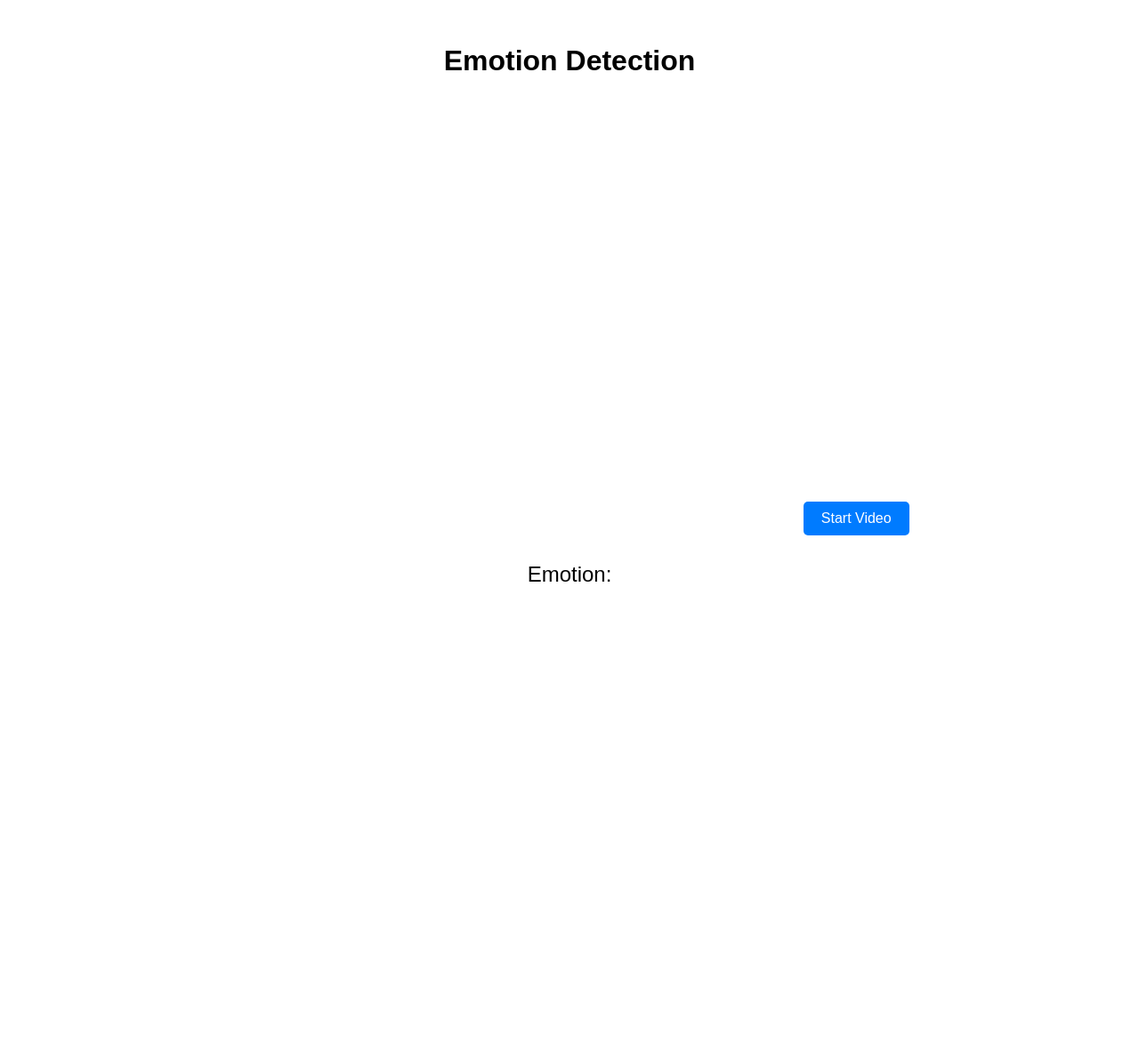
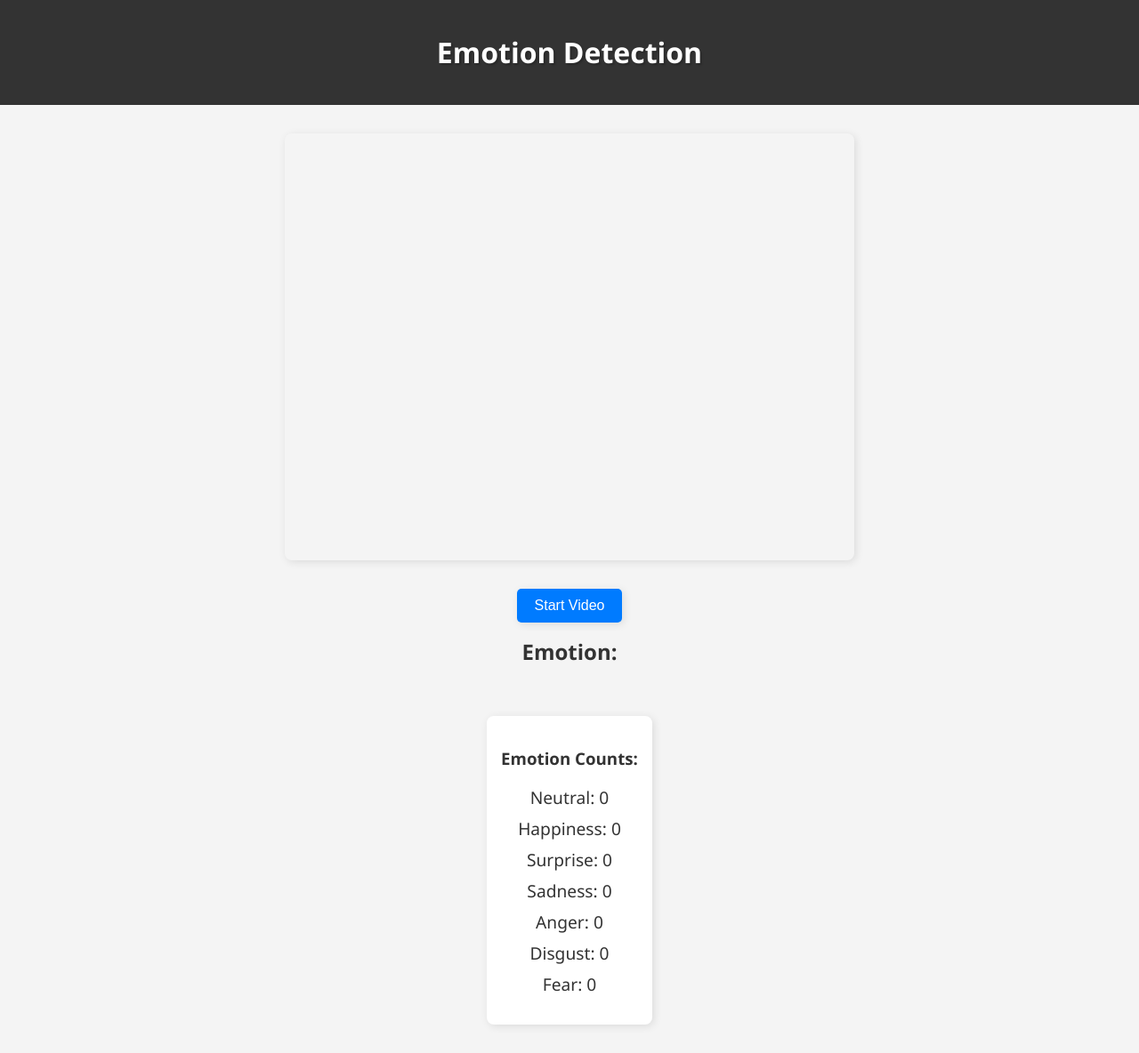
Before and after one commit to UMAIRAHMED-111/EmotionDetectionCNN-WebApp, a Flask app: page / in a window 1280 px wide. Shown: the whole page at 89% size. Before the commit the page ends 654 px from the top, so only its background shows below. Run offline with Flask 3, Linux system fonts and the light colour scheme.

Commit message:
Update index.html

```diff
--- a/templates/index.html
+++ b/templates/index.html
@@ -1,5 +1,6 @@
 <!DOCTYPE html>
 <html lang="en">
+
 <head>
     <meta charset="UTF-8">
     <meta http-equiv="X-UA-Compatible" content="IE=edge">
@@ -7,35 +8,110 @@
     <title>Emotion Detection</title>
     <style>
         body {
-            font-family: Arial, sans-serif;
+            font-family: 'Segoe UI', Tahoma, Geneva, Verdana, sans-serif;
             text-align: center;
-            margin-top: 50px;
+            margin: 0;
+            background-color: #f4f4f4;
+            color: #333;
         }
+
+        header {
+            background-color: #333;
+            color: #fff;
+            padding: 1rem;
+            text-shadow: 2px 2px 2px rgba(0, 0, 0, 0.2);
+        }
+
+        #content {
+            display: flex;
+            flex-direction: column;
+            align-items: center;
+            padding: 2rem;
+        }
+
+        video, canvas {
+            margin-bottom: 1rem;
+            max-width: 100%;
+            border-radius: 8px;
+            box-shadow: 2px 2px 10px rgba(0, 0, 0, 0.1);
+        }
+
         button {
             padding: 10px 20px;
-            margin: 10px;
+            margin-top: 1rem;
             cursor: pointer;
             border: none;
             border-radius: 5px;
             background-color: #007BFF;
             color: white;
             font-size: 1rem;
+            box-shadow: 2px 2px 10px rgba(0, 0, 0, 0.1);
+            transition: background-color 0.3s;
         }
+
+        button:hover {
+            background-color: #0056b3;
+        }
+
         button:disabled {
             background-color: #cccccc;
         }
+
         #emotion {
             font-size: 1.5rem;
-            margin-top: 20px;
+            margin-top: 1rem;
+            font-weight: bold;
+        }
+
+        #emotionCount {
+            margin-top: 2rem;
+            text-align: center;
+            background-color: #fff;
+            padding: 1rem;
+            border-radius: 8px;
+            box-shadow: 2px 2px 10px rgba(0, 0, 0, 0.1);
+        }
+
+        ul {
+            list-style: none;
+            padding: 0;
+        }
+
+        ul li {
+            font-size: 1.2rem;
+            margin: 0.5rem 0;
+        }
+
+        @media screen and (max-width: 768px) {
+            #content {
+                padding: 1rem;
+            }
         }
     </style>
 </head>
+
 <body>
-    <h1>Emotion Detection</h1>
-    <video id="video" width="640" height="480" autoplay></video>
-    <canvas id="canvas" width="640" height="480" style="display: none;"></canvas>
-    <button id="startStopBtn">Start Video</button>
-    <p id="emotion">Emotion: <span></span></p>
+    <header>
+        <h1>Emotion Detection</h1>
+    </header>
+    <div id="content">
+        <video id="video" width="640" height="480" autoplay></video>
+        <canvas id="canvas" width="640" height="480" style="display: none;"></canvas>
+        <button id="startStopBtn">Start Video</button>
+        <p id="emotion">Emotion: <span></span></p>
+        <div id="emotionCount">
+            <h3>Emotion Counts:</h3>
+            <ul>
+                <li>Neutral: <span id="neutralCount">0</span></li>
+                <li>Happiness: <span id="happinessCount">0</span></li>
+                <li>Surprise: <span id="surpriseCount">0</span></li>
+                <li>Sadness: <span id="sadnessCount">0</span></li>
+                <li>Anger: <span id="angerCount">0</span></li>
+                <li>Disgust: <span id="disgustCount">0</span></li>
+                <li>Fear: <span id="fearCount">0</span></li>
+            </ul>
+        </div>
+    </div>
 
     <script>
         const video = document.getElementById('video');
@@ -70,6 +146,14 @@
                 .then(response => response.json())
                 .then(data => {
                     emotionText.textContent = data.emotion;
+                    const emotionCounts = data.emotion_count;
+                    document.getElementById("neutralCount").textContent = emotionCounts.neutral;
+                    document.getElementById("happinessCount").textContent = emotionCounts.happiness;
+                    document.getElementById("surpriseCount").textContent = emotionCounts.surprise;
+                    document.getElementById("sadnessCount").textContent = emotionCounts.sadness;
+                    document.getElementById("angerCount").textContent = emotionCounts.anger;
+                    document.getElementById("disgustCount").textContent = emotionCounts.disgust;
+                    document.getElementById("fearCount").textContent = emotionCounts.fear;
                 })
                 .catch(error => console.error('Error processing the frame.', error));
             }, 500);
```
